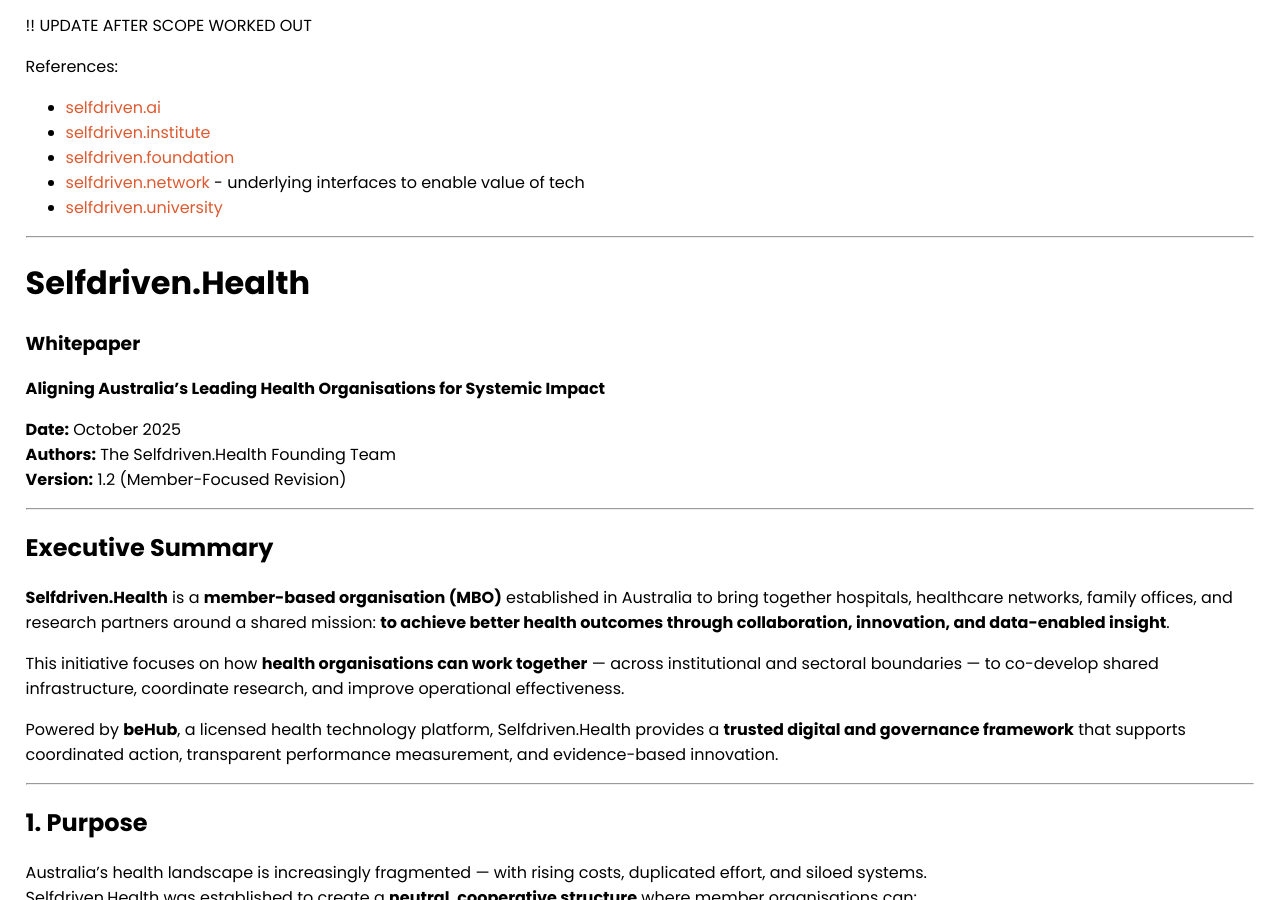
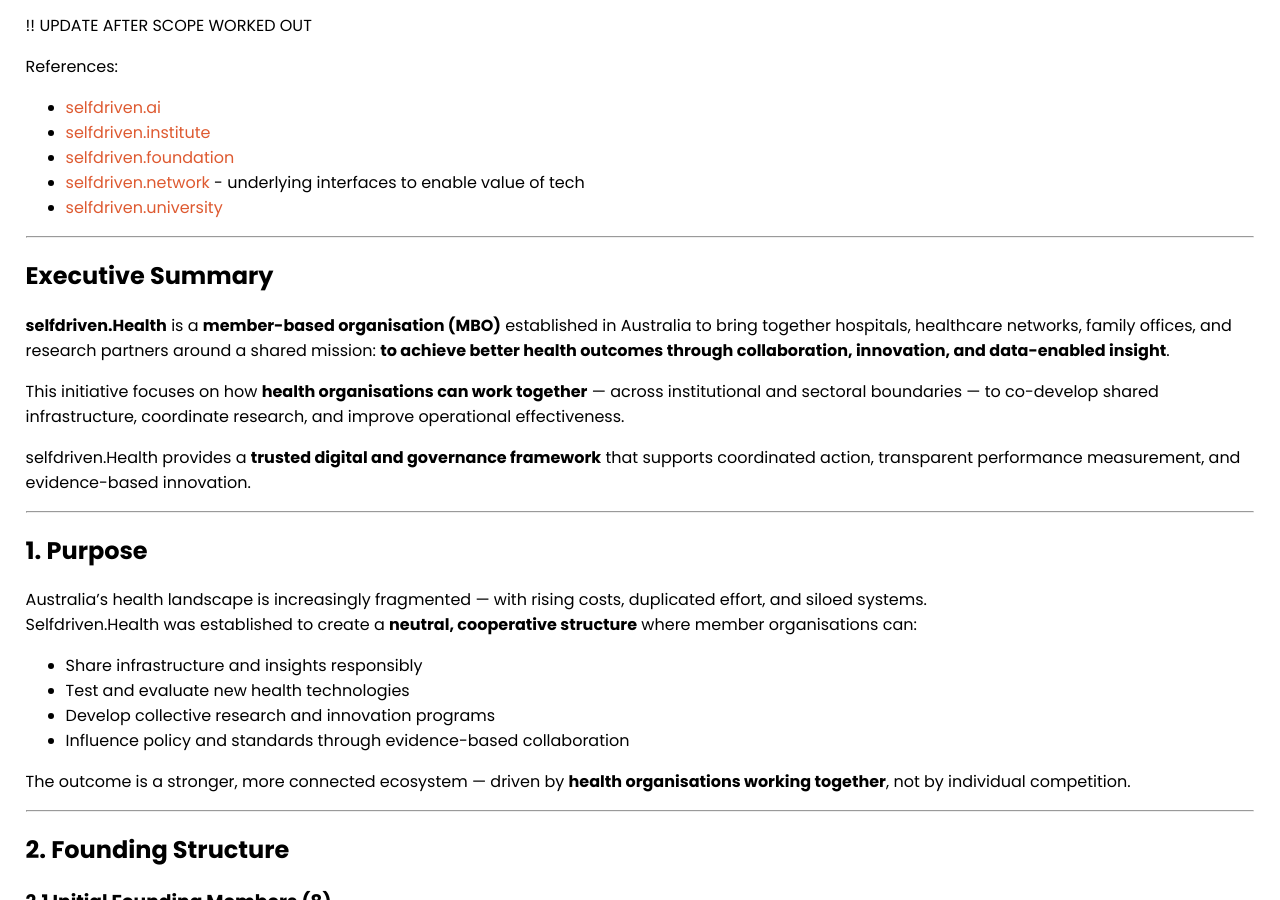
Before and after one commit to selfdriven-foundation/selfdriven-health, a Jekyll site: the page built from docs/pages/organisation-opportunity.md, in a window 1280 px wide and 900 px high, scrolled down 1043 px. Built offline with Jekyll 4.4.1, drawn with Linux system fonts in a browser that asks for light colours.

Commit message:
Update organisation-opportunity.md

```diff
--- a/docs/pages/organisation-opportunity.md
+++ b/docs/pages/organisation-opportunity.md
@@ -57,23 +57,13 @@
 
 ---
 
-# Selfdriven.Health
-### Whitepaper
-**Aligning Australia’s Leading Health Organisations for Systemic Impact**
-
-**Date:** October 2025
-**Authors:** The Selfdriven.Health Founding Team
-**Version:** 1.2 (Member-Focused Revision)
-
----
-
 ## Executive Summary
 
-**Selfdriven.Health** is a **member-based organisation (MBO)** established in Australia to bring together hospitals, healthcare networks, family offices, and research partners around a shared mission: **to achieve better health outcomes through collaboration, innovation, and data-enabled insight**.
+**selfdriven.Health** is a **member-based organisation (MBO)** established in Australia to bring together hospitals, healthcare networks, family offices, and research partners around a shared mission: **to achieve better health outcomes through collaboration, innovation, and data-enabled insight**.
 
 This initiative focuses on how **health organisations can work together** — across institutional and sectoral boundaries — to co-develop shared infrastructure, coordinate research, and improve operational effectiveness.
 
-Powered by **beHub**, a licensed health technology platform, Selfdriven.Health provides a **trusted digital and governance framework** that supports coordinated action, transparent performance measurement, and evidence-based innovation.
+selfdriven.Health provides a **trusted digital and governance framework** that supports coordinated action, transparent performance measurement, and evidence-based innovation.
 
 ---
 
```
